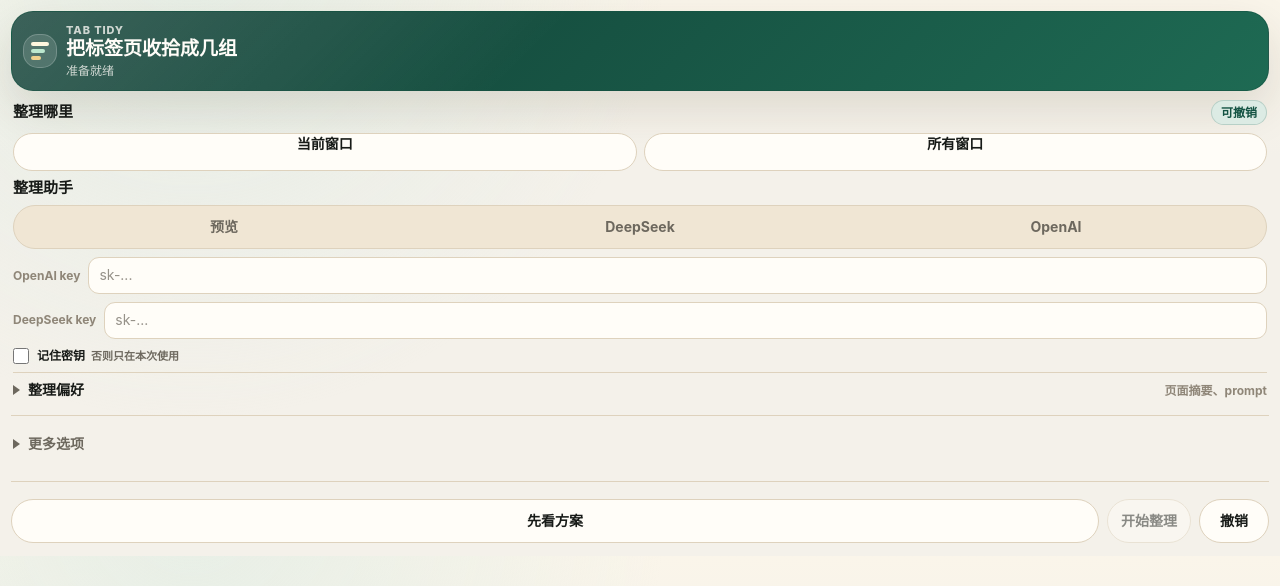
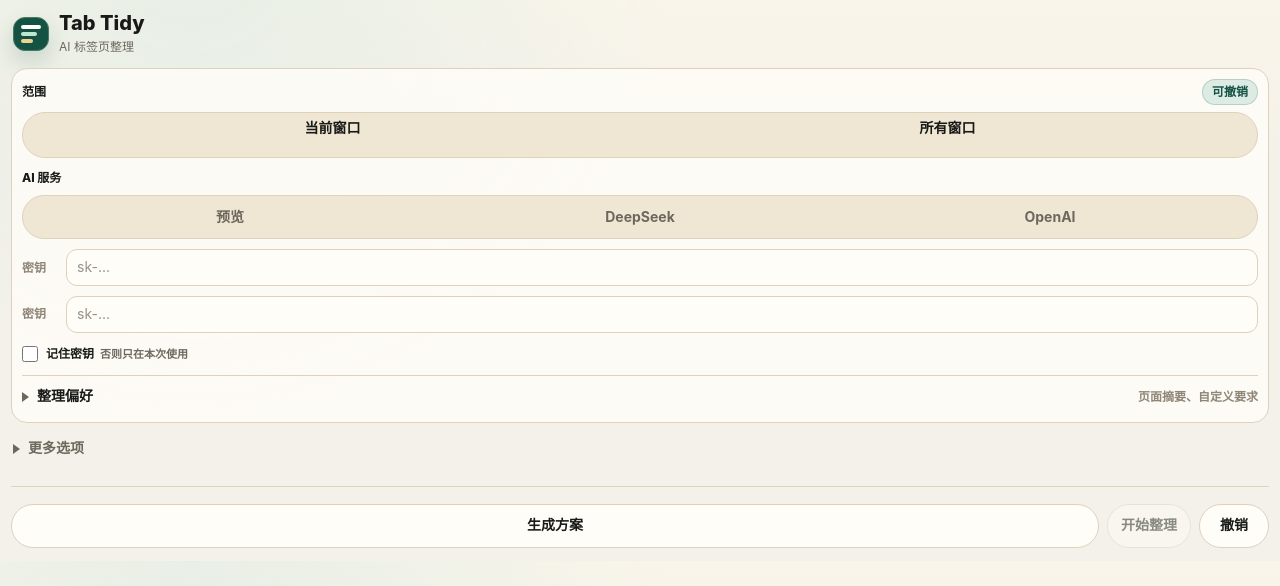
Before and after one commit to sylvanyu-io/tab-tidy, a browser extension: page src/sidepanel/index.html in a window 1280 px wide. Drawn offline with Linux system fonts and the light colour scheme.

Commit message:
fix: align side panel product UI
Replace the descriptive hero title with the Tab Tidy product name and convert the launch screen into a single aligned control surface. Normalize range, provider, key, preference, and action alignment, remove English prompt copy, and keep UI smoke coverage on the updated flow.

```diff
--- a/src/sidepanel/index.html
+++ b/src/sidepanel/index.html
@@ -8,16 +8,15 @@
   </head>
   <body>
     <main class="app-shell">
-      <header class="hero">
+      <header class="topbar">
         <div class="brand-mark" aria-hidden="true">
           <span></span>
           <span></span>
           <span></span>
         </div>
-        <div class="hero-copy">
-          <p class="eyebrow">Tab Tidy</p>
-          <h1>把标签页收拾成几组</h1>
-          <p id="statusText">准备就绪</p>
+        <div class="brand-copy">
+          <h1>Tab Tidy</h1>
+          <p id="statusText">AI 标签页整理</p>
         </div>
       </header>
 
@@ -31,11 +30,9 @@
       </button>
 
       <section class="launch-panel">
-        <div class="compact-row">
-          <div>
-            <p class="step-label">范围</p>
-            <h2>整理哪里</h2>
-          </div>
+        <div class="control-group">
+          <div class="control-label">
+            <span>范围</span>
             <span class="quiet-pill">可撤销</span>
           </div>
 
@@ -43,23 +40,23 @@
             <button class="choice-card" type="button" data-value="current_window">当前窗口</button>
             <button class="choice-card" type="button" data-value="consolidate_one_window">所有窗口</button>
           </div>
+        </div>
 
         <select id="organizeMode" class="native-select" aria-label="整理范围">
           <option value="current_window">只整理当前窗口</option>
           <option value="consolidate_one_window">合并并整理所有窗口</option>
         </select>
 
-        <div class="compact-row ai-row">
-          <div>
-            <p class="step-label">AI</p>
-            <h2>整理助手</h2>
-          </div>
+        <div class="control-group">
+          <div class="control-label">
+            <span>AI 服务</span>
           </div>
 
           <div class="segmented" data-choice-for="plannerProvider">
             <button type="button" data-value="fake">预览</button>
             <button type="button" data-value="deepseek">DeepSeek</button>
             <button type="button" data-value="openai">OpenAI</button>
+          </div>
         </div>
 
         <select id="plannerProvider" class="native-select" aria-label="整理助手">
@@ -70,14 +67,14 @@
 
         <div id="openaiFields" class="provider-fields">
           <div class="field inline-secret">
-            <label for="openaiApiKey">OpenAI key</label>
+            <label for="openaiApiKey">密钥</label>
             <input id="openaiApiKey" type="password" autocomplete="off" placeholder="sk-..." />
           </div>
         </div>
 
         <div id="deepseekFields" class="provider-fields">
           <div class="field inline-secret">
-            <label for="deepseekApiKey">DeepSeek key</label>
+            <label for="deepseekApiKey">密钥</label>
             <input id="deepseekApiKey" type="password" autocomplete="off" placeholder="sk-..." />
           </div>
         </div>
@@ -93,7 +90,7 @@
         <details class="preferences-panel">
           <summary>
             <span>整理偏好</span>
-            <small>页面摘要、prompt</small>
+            <small>页面摘要、自定义要求</small>
           </summary>
 
           <label class="switch-row emphasis-toggle">
@@ -223,7 +220,7 @@
       </details>
 
       <div class="actions">
-        <button id="analyzeBtn" class="primary-action" type="button">先看方案</button>
+        <button id="analyzeBtn" class="primary-action" type="button">生成方案</button>
         <button id="applyBtn" type="button" disabled>开始整理</button>
         <button id="undoBtn" type="button">撤销</button>
       </div>
--- a/src/sidepanel/sidepanel.js
+++ b/src/sidepanel/sidepanel.js
@@ -354,7 +354,7 @@
   nodes.settingsSummaryBtn.hidden = !compactPreview;
   nodes.settingsSummaryText.textContent = `${scopeLabel()} · ${providerLabel()}`;
   nodes.actions.dataset.state = lastPreview ? "preview" : "idle";
-  nodes.analyzeBtn.textContent = lastPreview ? "重新生成" : "先看方案";
+  nodes.analyzeBtn.textContent = lastPreview ? "重新生成" : "生成方案";
   nodes.applyBtn.dataset.role = lastPreview && lastCanApply ? "primary" : "";
 }
 
--- a/src/sidepanel/styles.css
+++ b/src/sidepanel/styles.css
@@ -113,36 +113,30 @@
   display: none;
 }
 
-.hero {
+.topbar {
   display: grid;
   grid-template-columns: auto minmax(0, 1fr);
-  gap: 9px;
+  gap: 10px;
   align-items: center;
-  min-height: 62px;
-  padding: 10px 11px;
-  color: #fffdf8;
-  background:
-    linear-gradient(135deg, rgba(255, 255, 255, 0.18), transparent 42%),
-    linear-gradient(135deg, #113f35, #1e6a53);
-  border: 1px solid color-mix(in srgb, var(--primary) 55%, transparent);
-  border-radius: var(--radius-lg);
-  box-shadow: var(--shadow);
+  min-height: 48px;
+  padding: 2px 2px 4px;
 }
 
 .brand-mark {
   display: grid;
   gap: 3px;
-  width: 34px;
+  width: 36px;
   padding: 7px;
-  background: rgba(255, 255, 255, 0.14);
-  border: 1px solid rgba(255, 255, 255, 0.2);
-  border-radius: 15px;
+  background: var(--primary);
+  border: 1px solid color-mix(in srgb, var(--primary) 72%, var(--line));
+  border-radius: 12px;
+  box-shadow: 0 10px 22px color-mix(in srgb, var(--primary) 18%, transparent);
 }
 
 .brand-mark span {
   display: block;
   height: 4px;
-  background: #fff7df;
+  background: #fffdf8;
   border-radius: 999px;
 }
 
@@ -156,11 +150,10 @@
   background: #efd28e;
 }
 
-.hero-copy {
+.brand-copy {
   min-width: 0;
 }
 
-.eyebrow,
 .step-label {
   color: var(--faint);
   font-size: 11px;
@@ -169,14 +162,8 @@
   text-transform: uppercase;
 }
 
-.hero .eyebrow,
-.hero #statusText {
-  color: rgba(255, 253, 248, 0.76);
-}
-
 h1 {
-  margin-top: 1px;
-  font-size: 19px;
+  font-size: 20px;
   line-height: 1.08;
   font-weight: 820;
 }
@@ -188,7 +175,7 @@
 }
 
 #statusText {
-  margin-top: 2px;
+  margin-top: 3px;
   color: var(--muted);
   font-size: 12px;
 }
@@ -246,14 +233,20 @@
 .preview,
 .advanced-settings {
   display: grid;
-  gap: 8px;
+  gap: 10px;
+}
+
+.launch-panel,
+.preview {
+  padding: 10px;
+  background: color-mix(in srgb, var(--surface) 84%, transparent);
+  border: 1px solid var(--line);
+  border-radius: var(--radius-md);
+}
+
+.advanced-settings {
   padding: 0 2px 10px;
   border-bottom: 1px solid var(--line);
-}
-
-.preview,
-.advanced-settings {
-  padding-top: 2px;
 }
 
 .section-heading,
@@ -264,16 +257,23 @@
   gap: 12px;
 }
 
-.ai-row {
-  margin-top: 0;
+.control-group {
+  display: grid;
+  gap: 7px;
 }
 
-.launch-panel .step-label {
-  display: none;
+.control-label {
+  display: flex;
+  align-items: center;
+  justify-content: space-between;
+  min-height: 20px;
+  color: var(--muted);
+  font-size: 12px;
+  font-weight: 800;
 }
 
-.launch-panel h2 {
-  font-size: 15px;
+.control-label > span:first-child {
+  color: var(--text);
 }
 
 .quiet-pill {
@@ -291,7 +291,7 @@
 .choice-grid {
   display: grid;
   grid-template-columns: repeat(2, minmax(0, 1fr));
-  gap: 7px;
+  gap: 4px;
 }
 
 .choice-card,
@@ -322,13 +322,33 @@
 
 .compact-choice-grid .choice-card {
   place-items: center;
-  min-height: 38px;
-  padding: 0 10px;
+  min-height: 36px;
+  padding: 0 8px;
   text-align: center;
   border-radius: 999px;
   font-family: ui-rounded, "SF Pro Rounded", "Avenir Next", -apple-system, BlinkMacSystemFont, sans-serif;
   font-size: 14px;
   font-weight: 800;
+}
+
+.compact-choice-grid {
+  padding: 4px;
+  background: var(--surface-strong);
+  border: 1px solid var(--line);
+  border-radius: 999px;
+}
+
+.compact-choice-grid .choice-card {
+  background: transparent;
+  border-color: transparent;
+  box-shadow: none;
+}
+
+.compact-choice-grid .choice-card[aria-pressed="true"] {
+  color: var(--text);
+  background: var(--surface);
+  border-color: color-mix(in srgb, var(--line-strong) 45%, transparent);
+  box-shadow: 0 7px 18px rgba(55, 45, 27, 0.12);
 }
 
 .choice-card:hover,
@@ -448,7 +468,7 @@
 }
 
 .inline-secret {
-  grid-template-columns: auto minmax(0, 1fr);
+  grid-template-columns: 36px minmax(0, 1fr);
   align-items: center;
   gap: 8px;
 }
@@ -468,6 +488,7 @@
   display: flex;
   align-items: center;
   gap: 8px;
+  min-height: 22px;
   color: var(--muted);
   font-size: 12px;
   font-weight: 650;
@@ -501,7 +522,7 @@
 }
 
 .preferences-panel {
-  padding-top: 2px;
+  padding-top: 6px;
   border-top: 1px solid var(--line);
 }
 
@@ -737,9 +758,9 @@
 }
 
 .actions[data-state="preview"] #analyzeBtn {
-  color: var(--text);
-  background: var(--surface);
-  border-color: var(--line);
+  color: var(--primary);
+  background: var(--primary-soft);
+  border-color: color-mix(in srgb, var(--primary) 18%, var(--line));
   box-shadow: none;
 }
 
```
Also changed, not shown: tests/ui-smoke.spec.mjs (+2 -2 lines). Lines whose indentation alone changed are shown as unchanged.
